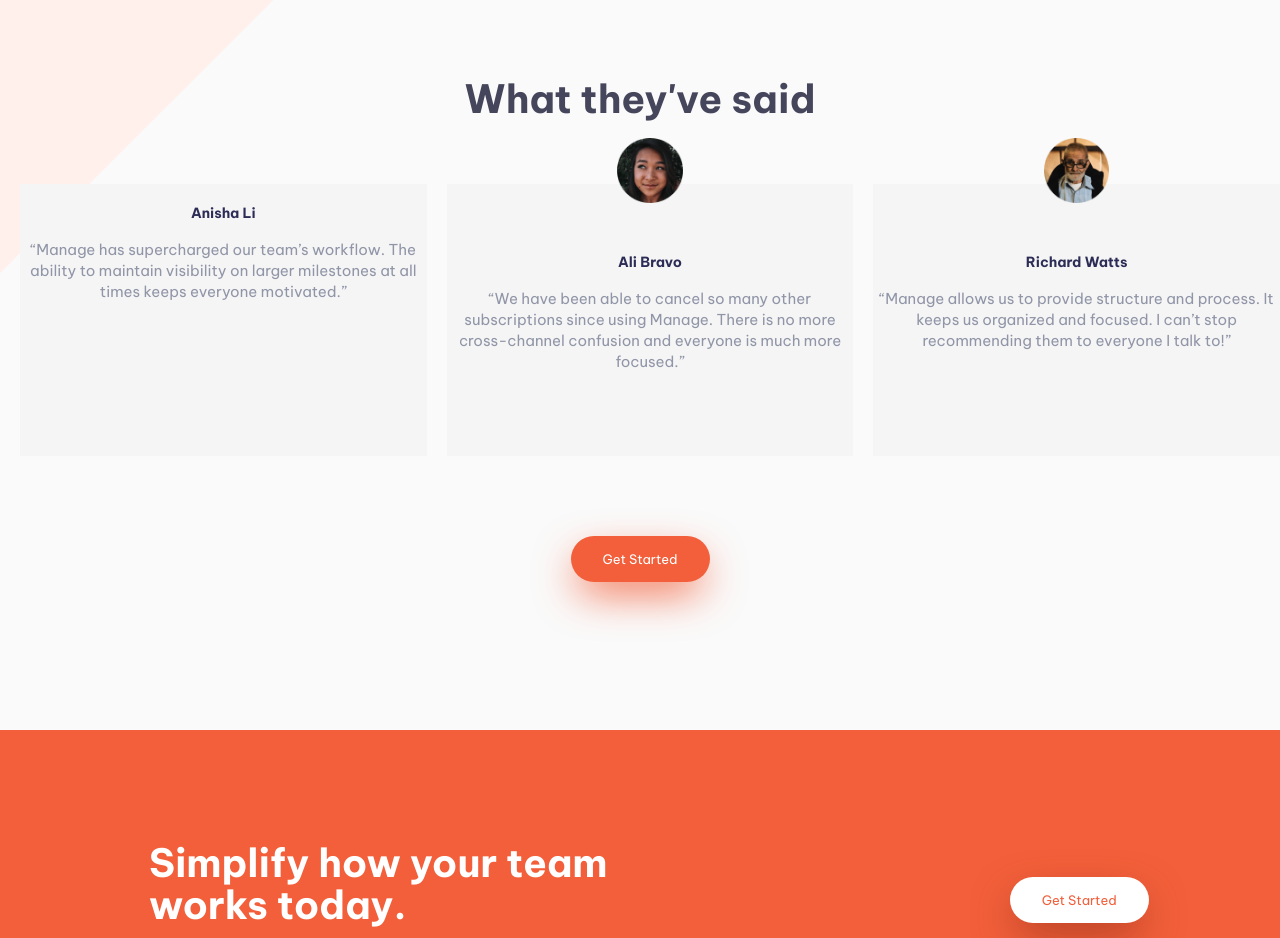
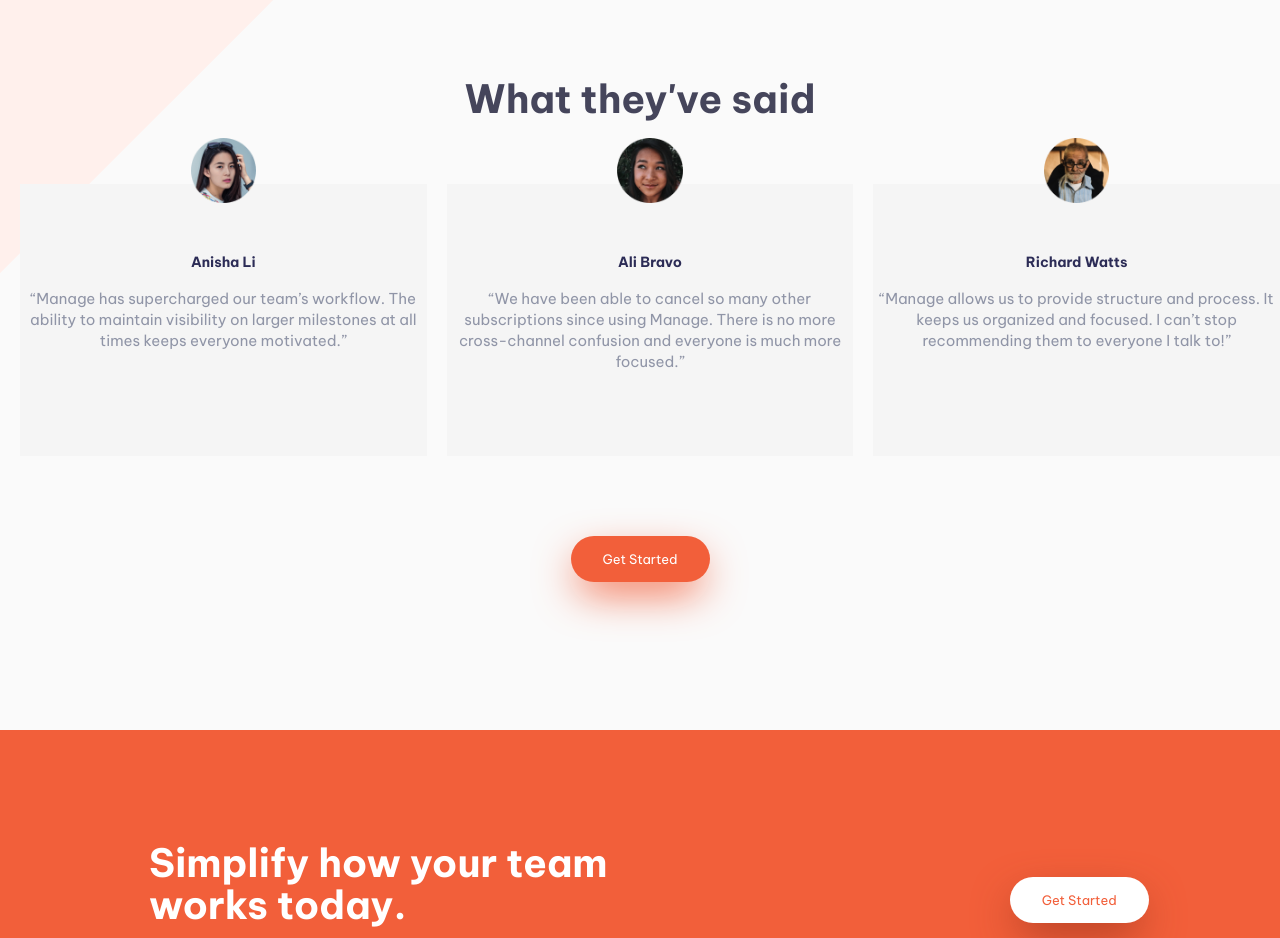
Before and after one commit to MrWhoCodes/Manage, a plain HTML site: page index.html in a window 1280 px wide. Shown: the part 1760-2698 px from the top of the page. Drawn offline with Linux system fonts and the light colour scheme; the site is published under a folder, as on GitHub Pages, so addresses that start at the root find nothing.

Commit message:
Update index.html

```diff
--- a/index.html
+++ b/index.html
@@ -208,7 +208,7 @@
     </div>
     <div class="containerClients">
       <div class="ClientOne">
-        <img src="/avatar-anisha.png" alt="">
+        <img src="avatar-anisha.png" alt="">
         <h5>Anisha Li</h5>
         <p>“Manage has supercharged our team’s workflow. The ability to maintain
           visibility on larger milestones at all times keeps everyone motivated.”</p>
```
